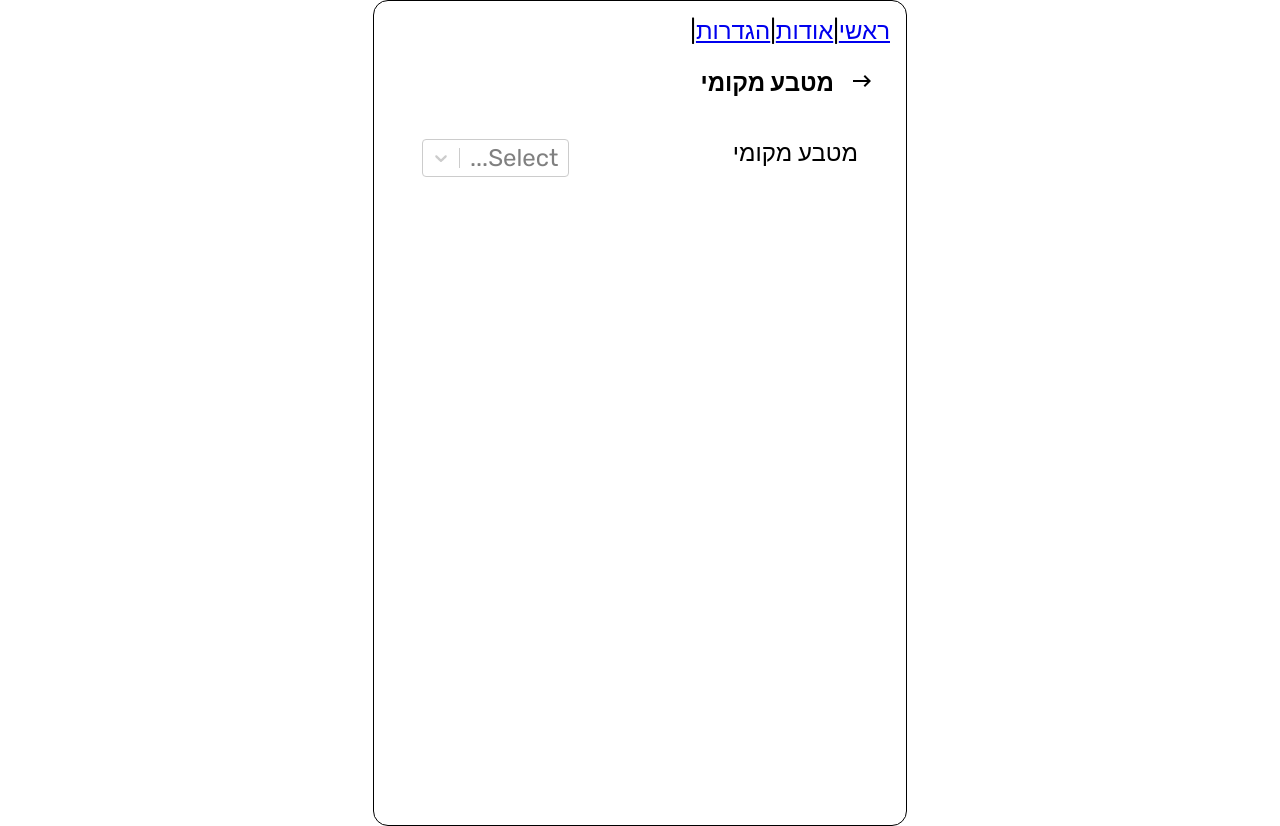
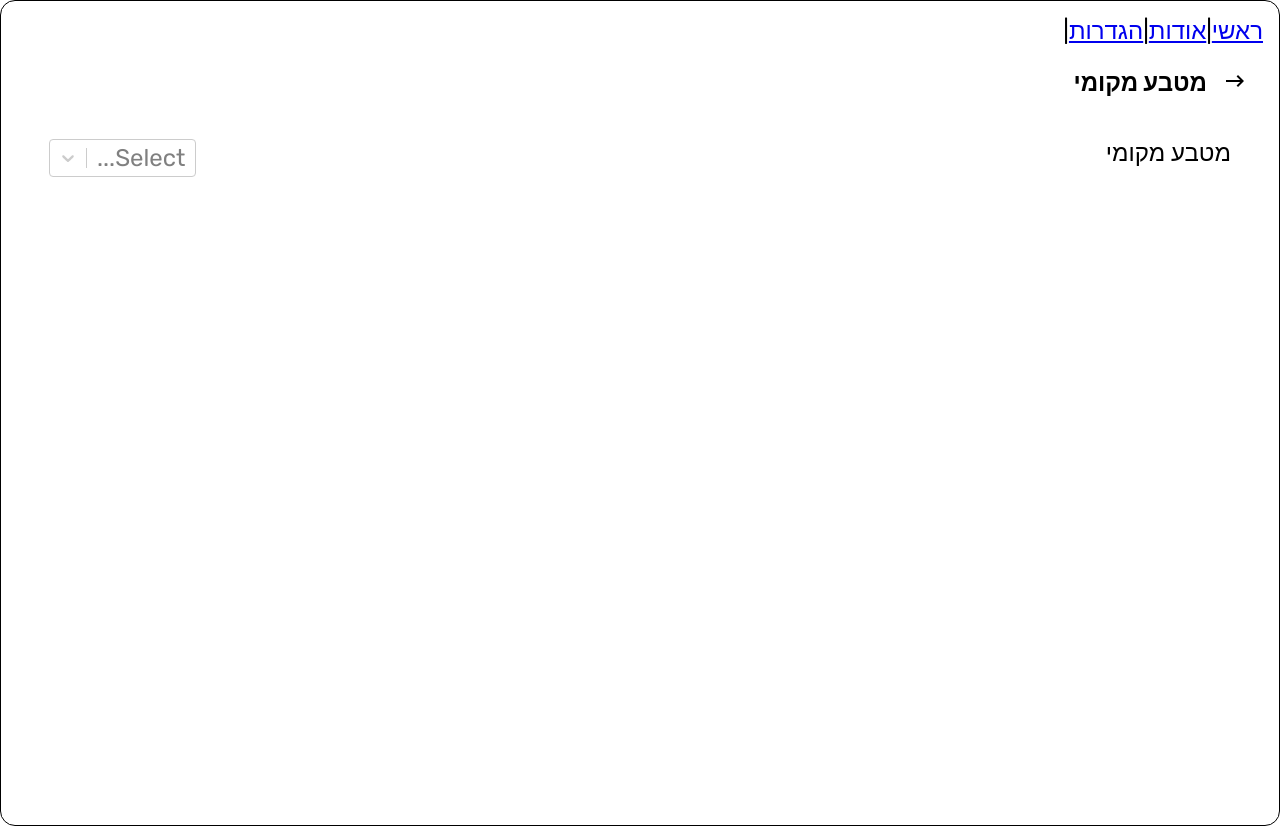
Before and after one commit to ArielBarkan/Calculator, a React (Vite) app: page /settings/currency in a window 1280 px wide. Built offline with nearby package versions, Linux system fonts and the light colour scheme.

Commit message:
max-width: 100vw;

```diff
--- a/src/styles/GlobalStyles.ts
+++ b/src/styles/GlobalStyles.ts
@@ -2,7 +2,7 @@ import { createGlobalStyle } from "styled-components";
 
 const GlobalStyles = createGlobalStyle`
     body {
-        max-width: 500px;
+        max-width: 100vw;
         border: 1px solid ${({ theme }) => theme.body.fontColor};
         border-radius: 15px;
         margin: auto;
```
